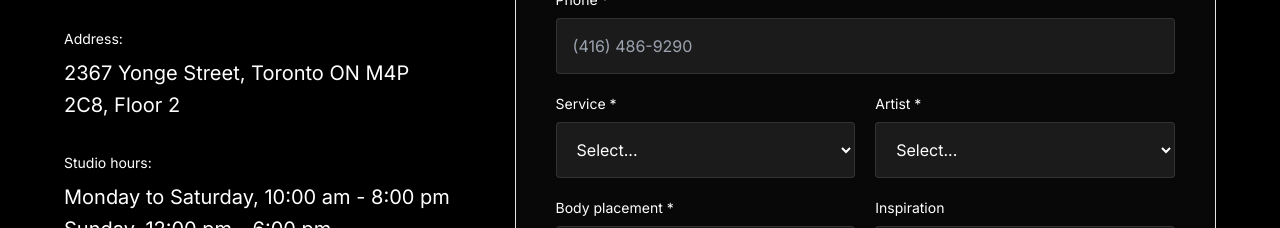
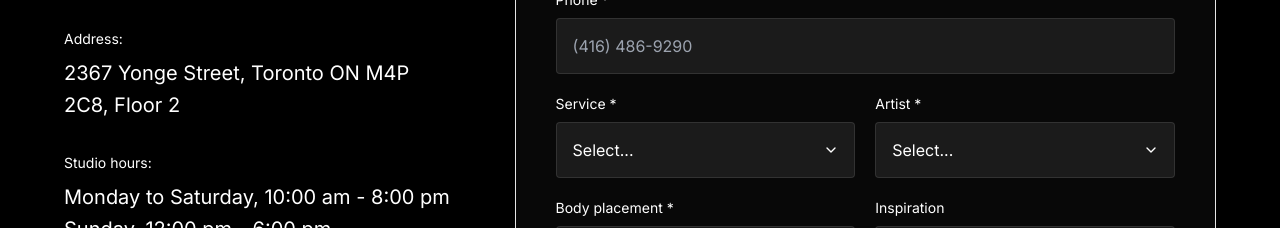
Before and after one commit to lowluds/pineinktattoo, a Next.js app: page /booking in a window 1280 px wide. Shown: the part 960-1188 px from the top of the page. Built offline with nearby package versions, Linux system fonts and the light colour scheme; a web font is replaced by a local one.

Commit message:
Fix booking select arrow spacing

```diff
--- a/src/components/booking/booking-form.tsx
+++ b/src/components/booking/booking-form.tsx
@@ -1,6 +1,7 @@
 "use client";
 
 import { useState } from "react";
+import { ChevronDown } from "lucide-react";
 
 import { Button } from "@/components/ui/button";
 import { Input } from "@/components/ui/input";
@@ -29,7 +30,7 @@ const inputClass =
   "h-14 rounded-[4px] border-white/10 bg-white/[0.08] px-4 text-base text-white placeholder:text-white/34 ring-offset-black focus-visible:ring-1 focus-visible:ring-white/55 focus-visible:ring-offset-0";
 
 const selectClass =
-  "h-14 w-full rounded-[4px] border border-white/10 bg-[#1b1b1b] px-4 text-base text-white/78 outline-none transition-colors focus:border-white/45";
+  "h-14 w-full appearance-none rounded-[4px] border border-white/10 bg-[#1b1b1b] py-0 pl-4 pr-12 text-base text-white/78 outline-none transition-colors focus:border-white/45";
 
 export function BookingForm() {
   const [isAdult, setIsAdult] = useState(false);
@@ -59,6 +60,7 @@ export function BookingForm() {
       <div className="grid gap-5 md:grid-cols-2">
         <div>
           <label className="mb-2 block text-sm text-white/62">Service *</label>
+          <div className="relative">
             <select className={selectClass} required defaultValue="">
               <option value="" disabled>
                 Select...
@@ -67,10 +69,16 @@ export function BookingForm() {
                 <option key={service}>{service}</option>
               ))}
             </select>
+            <ChevronDown
+              className="pointer-events-none absolute right-4 top-1/2 h-4 w-4 -translate-y-1/2 text-white"
+              aria-hidden="true"
+            />
+          </div>
         </div>
 
         <div>
           <label className="mb-2 block text-sm text-white/62">Artist *</label>
+          <div className="relative">
             <select className={selectClass} required defaultValue="">
               <option value="" disabled>
                 Select...
@@ -79,6 +87,11 @@ export function BookingForm() {
                 <option key={artist}>{artist}</option>
               ))}
             </select>
+            <ChevronDown
+              className="pointer-events-none absolute right-4 top-1/2 h-4 w-4 -translate-y-1/2 text-white"
+              aria-hidden="true"
+            />
+          </div>
         </div>
       </div>
 
```
Lines whose indentation alone changed are shown as unchanged.
